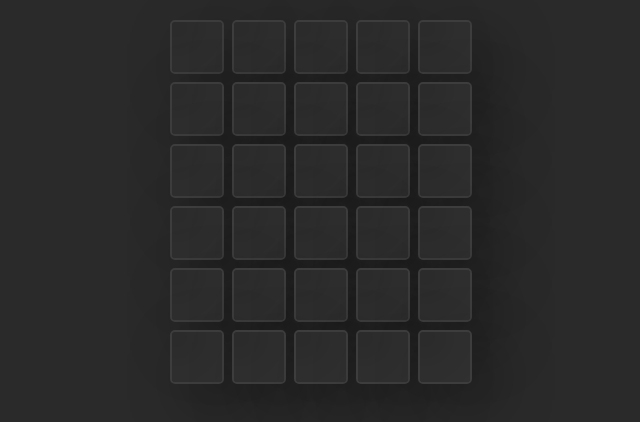
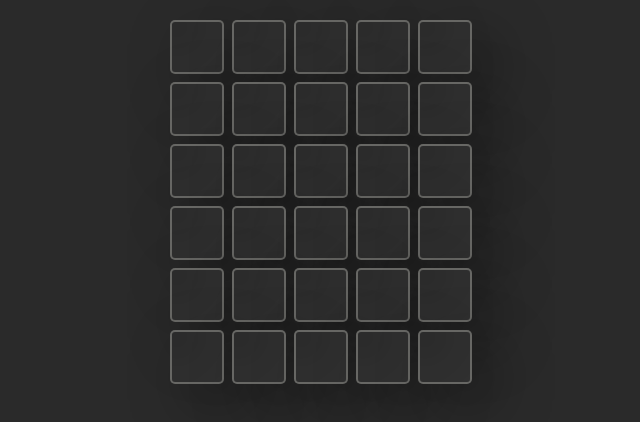
Before and after one commit to DhavalPhooski/Wordle, a React (Create React App) app: page / in a window 1280 px wide. Shown: the top 422 px of the page, without its empty margins (319-959 px from the left). Built offline with nearby package versions, Linux system fonts and the light colour scheme.

Commit message:
style change

```diff
--- a/src/index.css
+++ b/src/index.css
@@ -29,7 +29,7 @@ body{
   font-size: 24px;
   text-align: center;
   text-transform: uppercase;
-  border: 2px solid #3d3d3d;
+  border: 2px solid #acada781;
   box-shadow: 20px 20px 60px #00000057,inset -20px -20px 60px #ffffff14;
   border-radius: 5px;
 }
```
